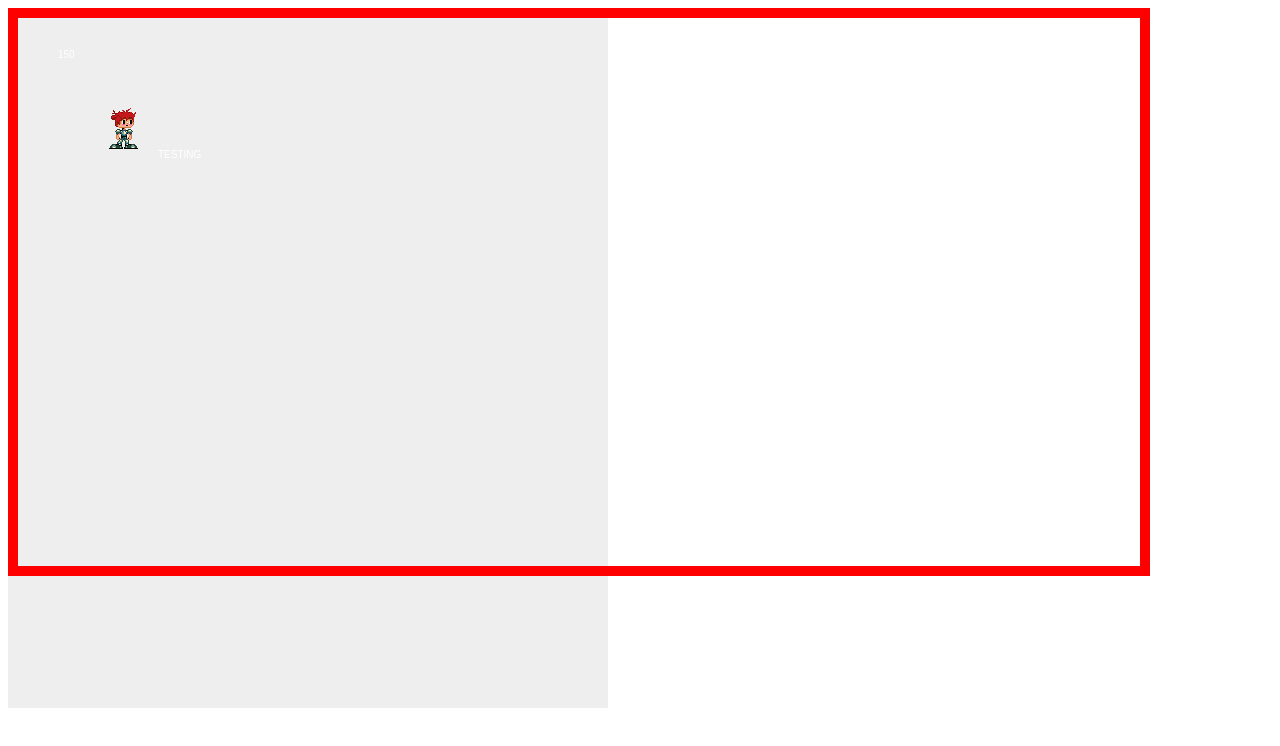
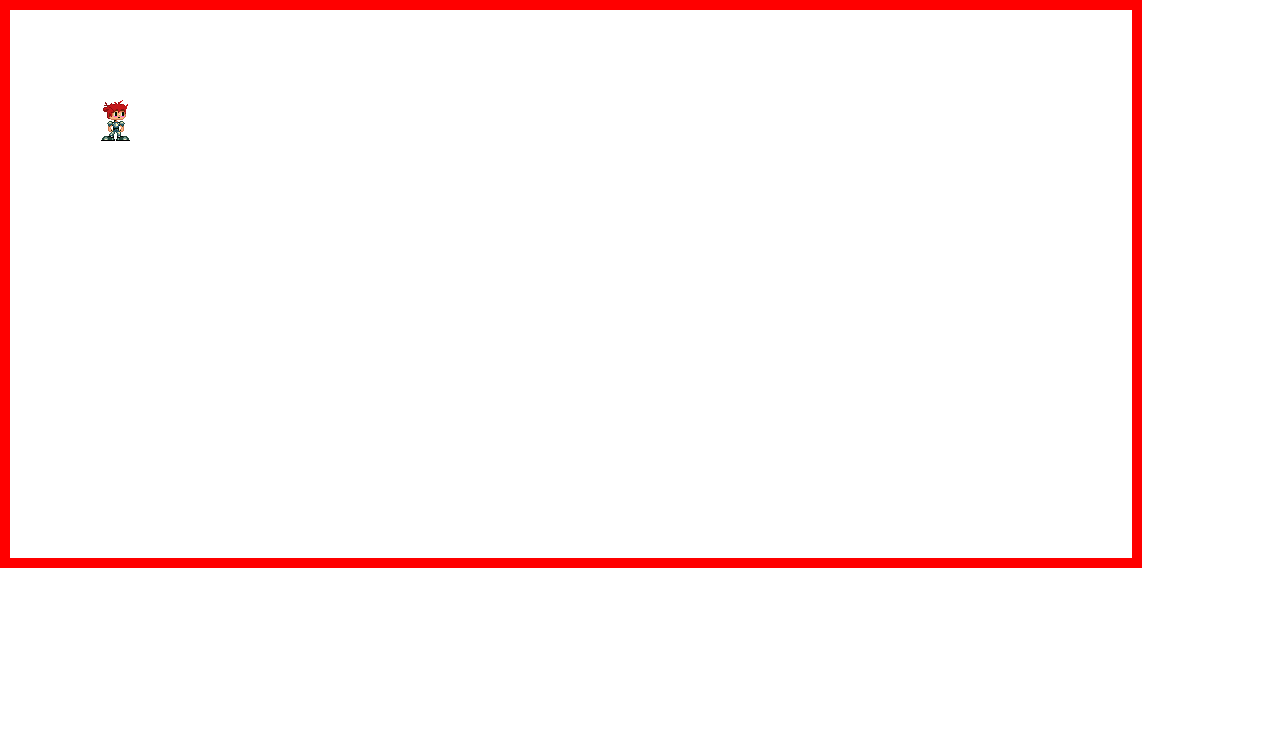
Before and after one commit to TriggerGear/HyperBout, a plain HTML site: page index.html in a window 1280 px wide. Drawn offline with Linux system fonts and the light colour scheme.

Commit message:
deleted the mysterious gray area

```diff
--- a/style/main.css
+++ b/style/main.css
@@ -1,12 +1,6 @@
 @CHARSET "ISO-8859-1";
 
 /*--------------------------------Main----------------------------------------- */
-#main {
-    position: relative;
-    height: 700px;
-    width: 600px;
-    background: #eee;
-}
 #main canvas {
     position: absolute;
     left: 0;
```
